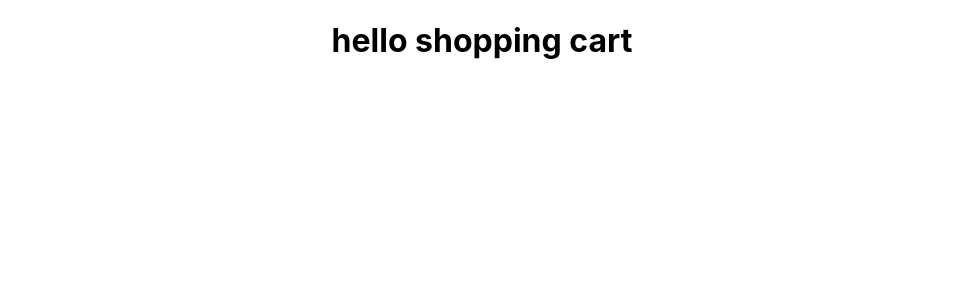
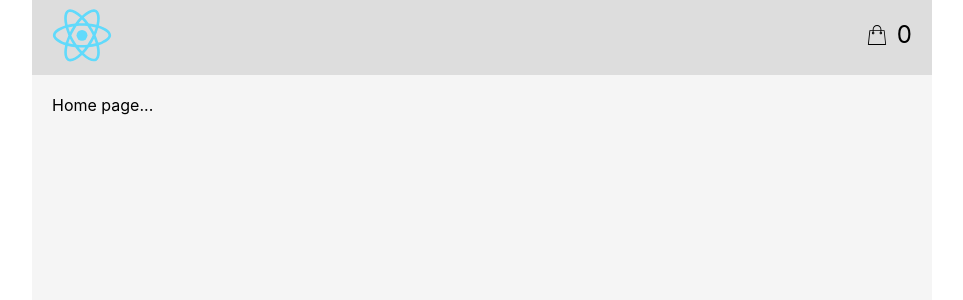
Before and after one commit to motokikasai/redux-shopping-cart, a React (Create React App) app: page / in a window 1280 px wide. Shown: the top 300 px of the page, without its empty margins (158-1121 px from the left). Built offline with nearby package versions, Linux system fonts and the light colour scheme; what redux-immutable-state-invariant would draw is missing.

Commit message:
Set up empty page

```diff
--- a/src/App.css
+++ b/src/App.css
@@ -1,38 +1,68 @@
-.App {
-  text-align: center;
+.main-wrapper {
+  position: relative;
+  max-width: 900px;
+  margin: auto;
+  background: rgb(245, 245, 245);
+  height: 100vh;
 }
 
-.App-logo {
-  height: 40vmin;
-  pointer-events: none;
+/* HOME PAGE */
+
+.header {
+  display: flex;
+  justify-content: space-between;
+  background: rgb(221, 221, 221);
 }
 
-@media (prefers-reduced-motion: no-preference) {
-  .App-logo {
-    animation: App-logo-spin infinite 20s linear;
-  }
+.logo {
+  width: 100px;
 }
 
-.App-header {
-  background-color: #282c34;
-  min-height: 100vh;
+.cart-snippet {
+  padding: 20px;
+  display: flex;
+  align-items: center;
+  height: 100%;
+}
+
+.bag-icon {
+  width: 20px;
+}
+
+.item-counter {
+  font-size: 1.5rem;
+  margin-left: 10px;
+}
+
+.product-list {
+  padding: 20px;
+}
+
+/* ERROR PAGE */
+
+.back-icon {
+  position: absolute;
+  right: 18px;
+  top: 18px;
+}
+
+.close-icon {
+  width: 30px;
+}
+
+.error-wrapper {
   display: flex;
   flex-direction: column;
+  justify-content: center;
   align-items: center;
-  justify-content: center;
-  font-size: calc(10px + 2vmin);
-  color: white;
+  height: 100vh;
 }
 
-.App-link {
-  color: #61dafb;
+.empty-hanger {
+  width: 200px;
 }
 
-@keyframes App-logo-spin {
-  from {
-    transform: rotate(0deg);
-  }
-  to {
-    transform: rotate(360deg);
-  }
+.not-found {
+  font-size: 2rem;
+  margin-top: 40px;
 }
--- a/src/App.js
+++ b/src/App.js
@@ -1,13 +1,24 @@
 import React from "react";
 import { BrowserRouter as Router, Switch, Route } from "react-router-dom";
+// Pages
+import Home from "./pages/home";
+import Product from "./pages/product";
+import Error from "./pages/error";
 
-// import logo from "./logo.svg";
 import "./App.css";
 
 function App() {
   return (
     <div className="App">
-      <h1>hello shopping cart</h1>
+      <Router>
+        <div className="main-wrapper">
+          <Switch>
+            <Route path="/blog/:id" component={Product} />
+            <Route exact path="/" component={Home} />
+            <Route component={Error} />
+          </Switch>
+        </div>
+      </Router>
     </div>
   );
 }
--- /dev/null
+++ b/src/pages/error/index.js
@@ -0,0 +1,25 @@
+import React, { Component } from "react";
+import { Link } from "react-router-dom";
+
+import hanger from "../../images/icons/hanger.svg";
+import close from "../../images/icons/close.png";
+
+class Error extends Component {
+  render() {
+    return (
+      <div className="error-wrapper">
+        <Link to="/">
+          <div className="back-icon">
+            <img src={close} className="close-icon" alt="back-icon" />
+          </div>
+        </Link>
+        <div>
+          <img src={hanger} className="empty-hanger" alt="hanger-icon" />
+        </div>
+        <div className="not-found">Cart is empty. Start shopping now!</div>
+      </div>
+    );
+  }
+}
+
+export default Error;
--- /dev/null
+++ b/src/pages/home/index.js
@@ -0,0 +1,27 @@
+import React, { Component } from "react";
+
+import logo from "../../logo.svg";
+import bag from "../../images/icons/bag.svg";
+
+class Home extends Component {
+  render() {
+    return (
+      <div>
+        <div className="header">
+          <div className="log">
+            <img src={logo} className="logo" alt="logo" />
+          </div>
+          <div className="cart-snippet">
+            <img src={bag} className="bag-icon" alt="bag-icon" />
+            <div className="item-counter">0</div>
+          </div>
+        </div>
+        <div className="product-list">
+          <div className="main-content">Home page...</div>
+        </div>
+      </div>
+    );
+  }
+}
+
+export default Home;
--- /dev/null
+++ b/src/pages/product/index.js
@@ -0,0 +1,9 @@
+import React, { Component } from "react";
+
+class Product extends Component {
+  render() {
+    return <div>Product page...</div>;
+  }
+}
+
+export default Product;
```
Also changed, not shown: src/images/icons/close.png (added).
